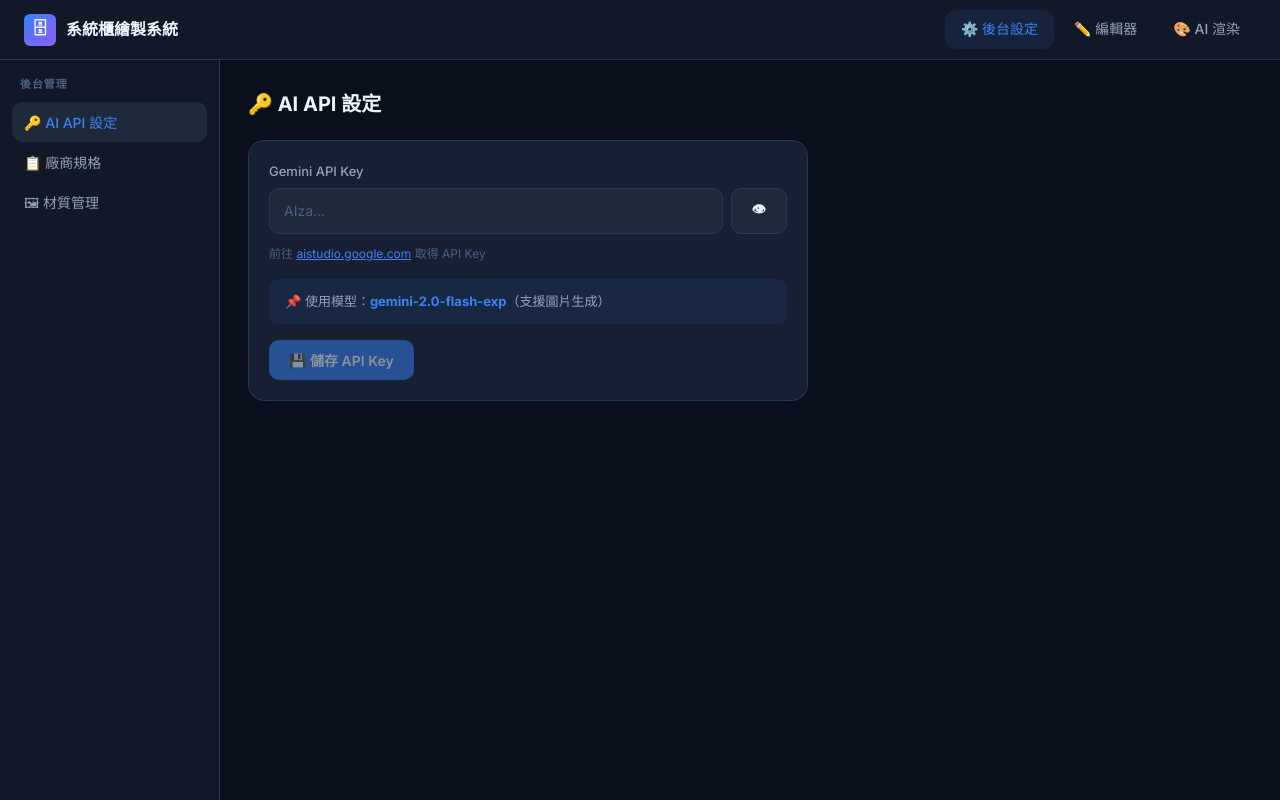
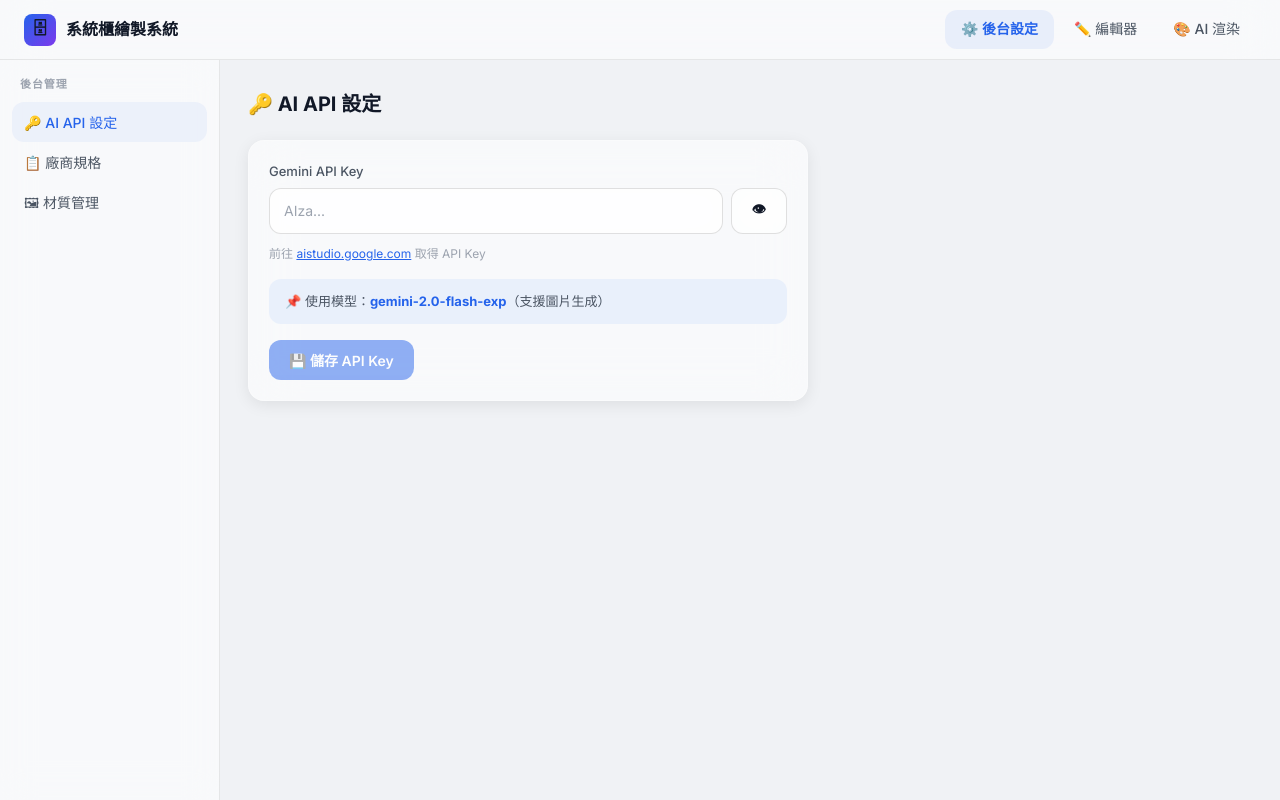
Before and after one commit to seekstu01-byte/cabinet-designer-app, a React (Vite) app: page /cabinet-designer-app/admin in a window 1280 px wide. Built offline with nearby package versions, Linux system fonts and the light colour scheme.

Commit message:
style: convert to white glassmorphism theme

```diff
--- a/src/index.css
+++ b/src/index.css
@@ -1,38 +1,44 @@
-/* ===== CSS Design System — Cabinet Designer PWA ===== */
+/* ===== CSS Design System — Cabinet Designer PWA — Light Glass Theme ===== */
 @import url('https://fonts.googleapis.com/css2?family=Inter:wght@300;400;500;600;700&display=swap');
 
 :root {
-  /* Colors */
-  --bg-base: #0a0f1e;
-  --bg-surface: #111827;
-  --bg-elevated: #1e2a3a;
-  --bg-card: #162032;
-  --border: #1e3a5f;
-  --border-light: #243b55;
+  /* Light theme colors */
+  --bg-base: #f0f2f5;
+  --bg-surface: rgba(255, 255, 255, 0.72);
+  --bg-elevated: rgba(255, 255, 255, 0.55);
+  --bg-card: rgba(255, 255, 255, 0.65);
+  --border: rgba(0, 0, 0, 0.08);
+  --border-light: rgba(0, 0, 0, 0.12);
 
-  --accent: #3b82f6;
-  --accent-hover: #2563eb;
-  --accent-glow: rgba(59, 130, 246, 0.25);
-  --accent-2: #8b5cf6;
-  --success: #10b981;
-  --warning: #f59e0b;
-  --danger: #ef4444;
+  --accent: #2563eb;
+  --accent-hover: #1d4ed8;
+  --accent-glow: rgba(37, 99, 235, 0.18);
+  --accent-2: #7c3aed;
+  --success: #059669;
+  --warning: #d97706;
+  --danger: #dc2626;
 
-  --text-primary: #f0f6ff;
-  --text-secondary: #94a3b8;
-  --text-muted: #4a6080;
+  --text-primary: #111827;
+  --text-secondary: #4b5563;
+  --text-muted: #9ca3af;
+
+  /* Glass effect */
+  --glass-bg: rgba(255, 255, 255, 0.55);
+  --glass-border: rgba(255, 255, 255, 0.25);
+  --glass-blur: blur(16px);
+  --glass-blur-heavy: blur(24px);
 
   /* Spacing */
-  --radius-sm: 6px;
-  --radius: 10px;
+  --radius-sm: 8px;
+  --radius: 12px;
   --radius-lg: 16px;
   --radius-xl: 24px;
 
   /* Shadows */
-  --shadow-sm: 0 1px 3px rgba(0, 0, 0, 0.4);
-  --shadow: 0 4px 16px rgba(0, 0, 0, 0.5);
-  --shadow-lg: 0 8px 32px rgba(0, 0, 0, 0.6);
-  --shadow-accent: 0 0 24px rgba(59, 130, 246, 0.2);
+  --shadow-sm: 0 1px 3px rgba(0, 0, 0, 0.06);
+  --shadow: 0 4px 16px rgba(0, 0, 0, 0.08);
+  --shadow-lg: 0 8px 32px rgba(0, 0, 0, 0.1);
+  --shadow-accent: 0 4px 20px rgba(37, 99, 235, 0.15);
 
   /* Transitions */
   --transition: all 0.2s ease;
@@ -70,16 +76,16 @@ body {
 }
 
 ::-webkit-scrollbar-track {
-  background: var(--bg-surface);
+  background: transparent;
 }
 
 ::-webkit-scrollbar-thumb {
-  background: var(--border-light);
+  background: rgba(0, 0, 0, 0.12);
   border-radius: 3px;
 }
 
 ::-webkit-scrollbar-thumb:hover {
-  background: var(--accent);
+  background: rgba(0, 0, 0, 0.2);
 }
 
 /* ===== Layout ===== */
@@ -96,7 +102,9 @@ body {
   justify-content: space-between;
   padding: 0 24px;
   height: 60px;
-  background: var(--bg-surface);
+  background: var(--glass-bg);
+  backdrop-filter: var(--glass-blur-heavy);
+  -webkit-backdrop-filter: var(--glass-blur-heavy);
   border-bottom: 1px solid var(--border);
   flex-shrink: 0;
   z-index: 100;
@@ -146,13 +154,14 @@ body {
 
 .nav-btn:hover,
 .nav-btn.active {
-  background: var(--bg-elevated);
+  background: rgba(0, 0, 0, 0.04);
   color: var(--text-primary);
 }
 
 .nav-btn.active {
   color: var(--accent);
-  background: rgba(59, 130, 246, 0.1);
+  background: rgba(37, 99, 235, 0.08);
+  font-weight: 600;
 }
 
 .app-content {
@@ -189,24 +198,26 @@ body {
 }
 
 .btn-secondary {
-  background: var(--bg-elevated);
+  background: rgba(255, 255, 255, 0.6);
   color: var(--text-primary);
   border: 1px solid var(--border-light);
+  backdrop-filter: var(--glass-blur);
+  -webkit-backdrop-filter: var(--glass-blur);
 }
 
 .btn-secondary:hover {
-  background: var(--border);
-  border-color: var(--accent);
+  background: rgba(255, 255, 255, 0.85);
+  border-color: rgba(0, 0, 0, 0.18);
 }
 
 .btn-danger {
-  background: rgba(239, 68, 68, 0.15);
+  background: rgba(220, 38, 38, 0.08);
   color: var(--danger);
-  border: 1px solid rgba(239, 68, 68, 0.3);
+  border: 1px solid rgba(220, 38, 38, 0.2);
 }
 
 .btn-danger:hover {
-  background: rgba(239, 68, 68, 0.25);
+  background: rgba(220, 38, 38, 0.15);
 }
 
 .btn-sm {
@@ -227,15 +238,19 @@ body {
 
 /* ===== Cards ===== */
 .card {
-  background: var(--bg-card);
-  border: 1px solid var(--border);
+  background: var(--glass-bg);
+  backdrop-filter: var(--glass-blur-heavy);
+  -webkit-backdrop-filter: var(--glass-blur-heavy);
+  border: 1px solid var(--glass-border);
   border-radius: var(--radius-lg);
   padding: 20px;
   transition: var(--transition);
+  box-shadow: var(--shadow);
 }
 
 .card:hover {
   border-color: var(--border-light);
+  box-shadow: var(--shadow-lg);
 }
 
 .card-header {
@@ -271,8 +286,8 @@ body {
 .form-input,
 .form-select,
 .form-textarea {
-  background: var(--bg-elevated);
-  border: 1px solid var(--border);
+  background: rgba(255, 255, 255, 0.7);
+  border: 1px solid var(--border-light);
   border-radius: var(--radius);
   padding: 10px 14px;
   color: var(--text-primary);
@@ -281,6 +296,8 @@ body {
   transition: var(--transition);
   outline: none;
   width: 100%;
+  backdrop-filter: var(--glass-blur);
+  -webkit-backdrop-filter: var(--glass-blur);
 }
 
 .form-input:focus,
@@ -300,7 +317,7 @@ body {
 }
 
 select.form-select option {
-  background: var(--bg-surface);
+  background: #fff;
 }
 
 .form-row {
@@ -319,7 +336,9 @@ select.form-select option {
 
 .admin-sidebar {
   width: 220px;
-  background: var(--bg-surface);
+  background: var(--glass-bg);
+  backdrop-filter: var(--glass-blur);
+  -webkit-backdrop-filter: var(--glass-blur);
   border-right: 1px solid var(--border);
   padding: 16px 12px;
   flex-shrink: 0;
@@ -355,12 +374,13 @@ select.form-select option {
 
 .admin-sidebar-btn:hover,
 .admin-sidebar-btn.active {
-  background: var(--bg-elevated);
+  background: rgba(0, 0, 0, 0.04);
   color: var(--text-primary);
 }
 
 .admin-sidebar-btn.active {
   color: var(--accent);
+  background: rgba(37, 99, 235, 0.06);
 }
 
 .admin-main {
@@ -389,7 +409,9 @@ select.form-select option {
 
 .editor-sidebar {
   width: 280px;
-  background: var(--bg-surface);
+  background: var(--glass-bg);
+  backdrop-filter: var(--glass-blur);
+  -webkit-backdrop-filter: var(--glass-blur);
   border-right: 1px solid var(--border);
   overflow-y: auto;
   flex-shrink: 0;
@@ -422,7 +444,9 @@ select.form-select option {
   align-items: center;
   gap: 8px;
   padding: 10px 16px;
-  background: var(--bg-surface);
+  background: var(--glass-bg);
+  backdrop-filter: var(--glass-blur);
+  -webkit-backdrop-filter: var(--glass-blur);
   border-bottom: 1px solid var(--border);
   flex-shrink: 0;
 }
@@ -434,10 +458,11 @@ select.form-select option {
   align-items: flex-start;
   justify-content: flex-start;
   padding: 24px;
-  background: repeating-linear-gradient(0deg, transparent, transparent 24px,
-      rgba(255, 255, 255, 0.02) 24px, rgba(255, 255, 255, 0.02) 25px),
+  background:
+    repeating-linear-gradient(0deg, transparent, transparent 24px,
+      rgba(0, 0, 0, 0.03) 24px, rgba(0, 0, 0, 0.03) 25px),
     repeating-linear-gradient(90deg, transparent, transparent 24px,
-      rgba(255, 255, 255, 0.02) 24px, rgba(255, 255, 255, 0.02) 25px);
+      rgba(0, 0, 0, 0.03) 24px, rgba(0, 0, 0, 0.03) 25px);
 }
 
 canvas {
@@ -483,17 +508,17 @@ input[type="range"] {
 }
 
 .badge-blue {
-  background: rgba(59, 130, 246, 0.15);
+  background: rgba(37, 99, 235, 0.1);
   color: var(--accent);
 }
 
 .badge-green {
-  background: rgba(16, 185, 129, 0.15);
+  background: rgba(5, 150, 105, 0.1);
   color: var(--success);
 }
 
 .badge-purple {
-  background: rgba(139, 92, 246, 0.15);
+  background: rgba(124, 58, 237, 0.1);
   color: var(--accent-2);
 }
 
@@ -509,9 +534,11 @@ input[type="range"] {
   align-items: center;
   justify-content: space-between;
   padding: 8px 12px;
-  background: var(--bg-elevated);
+  background: rgba(255, 255, 255, 0.5);
   border: 1px solid var(--border);
   border-radius: var(--radius);
+  backdrop-filter: var(--glass-blur);
+  -webkit-backdrop-filter: var(--glass-blur);
 }
 
 .accessory-item-name {
@@ -554,7 +581,7 @@ input[type="range"] {
   left: 0;
   right: 0;
   padding: 3px 5px;
-  background: rgba(0, 0, 0, 0.7);
+  background: rgba(0, 0, 0, 0.55);
   font-size: 9px;
   color: #fff;
   text-align: center;
@@ -571,12 +598,13 @@ input[type="range"] {
   text-align: center;
   transition: var(--transition);
   cursor: pointer;
+  background: rgba(255, 255, 255, 0.4);
 }
 
 .upload-zone:hover,
 .upload-zone.drag-over {
   border-color: var(--accent);
-  background: rgba(59, 130, 246, 0.05);
+  background: rgba(37, 99, 235, 0.04);
 }
 
 .upload-zone-icon {
@@ -605,7 +633,9 @@ input[type="range"] {
 
 .renderer-controls {
   width: 300px;
-  background: var(--bg-surface);
+  background: var(--glass-bg);
+  backdrop-filter: var(--glass-blur);
+  -webkit-backdrop-filter: var(--glass-blur);
   border-right: 1px solid var(--border);
   overflow-y: auto;
   padding: 20px;
@@ -657,7 +687,7 @@ input[type="range"] {
 .spinner {
   width: 40px;
   height: 40px;
-  border: 3px solid var(--border);
+  border: 3px solid var(--border-light);
   border-top-color: var(--accent);
   border-radius: 50%;
   animation: spin 0.8s linear infinite;
@@ -685,15 +715,17 @@ input[type="range"] {
   border: 1px solid var(--border);
   cursor: pointer;
   transition: var(--transition);
+  background: rgba(255, 255, 255, 0.4);
 }
 
 .radio-option:hover {
   border-color: var(--border-light);
+  background: rgba(255, 255, 255, 0.6);
 }
 
 .radio-option.selected {
   border-color: var(--accent);
-  background: rgba(59, 130, 246, 0.08);
+  background: rgba(37, 99, 235, 0.05);
 }
 
 .radio-option input {
@@ -724,20 +756,22 @@ input[type="range"] {
   font-weight: 500;
   animation: slide-in 0.3s ease;
   box-shadow: var(--shadow-lg);
+  backdrop-filter: var(--glass-blur);
+  -webkit-backdrop-filter: var(--glass-blur);
 }
 
 .toast-success {
-  background: rgba(16, 185, 129, 0.9);
+  background: rgba(5, 150, 105, 0.88);
   color: #fff;
 }
 
 .toast-error {
-  background: rgba(239, 68, 68, 0.9);
+  background: rgba(220, 38, 38, 0.88);
   color: #fff;
 }
 
 .toast-info {
-  background: rgba(59, 130, 246, 0.9);
+  background: rgba(37, 99, 235, 0.88);
   color: #fff;
 }
 
@@ -764,23 +798,26 @@ input[type="range"] {
   padding: 8px;
   border-radius: var(--radius);
   border: 2px solid var(--border);
-  background: var(--bg-elevated);
+  background: rgba(255, 255, 255, 0.5);
   color: var(--text-secondary);
   font-size: 12px;
   cursor: pointer;
   transition: var(--transition);
   text-align: center;
   font-family: inherit;
+  backdrop-filter: var(--glass-blur);
+  -webkit-backdrop-filter: var(--glass-blur);
 }
 
 .color-temp-btn:hover {
   border-color: var(--border-light);
+  background: rgba(255, 255, 255, 0.7);
 }
 
 .color-temp-btn.selected {
   border-color: var(--warning);
   color: var(--warning);
-  background: rgba(245, 158, 11, 0.1);
+  background: rgba(217, 119, 6, 0.06);
 }
 
 /* Section title */
```
Also changed, not shown: src/pages/EditorPage.jsx (+36 -39 lines).
